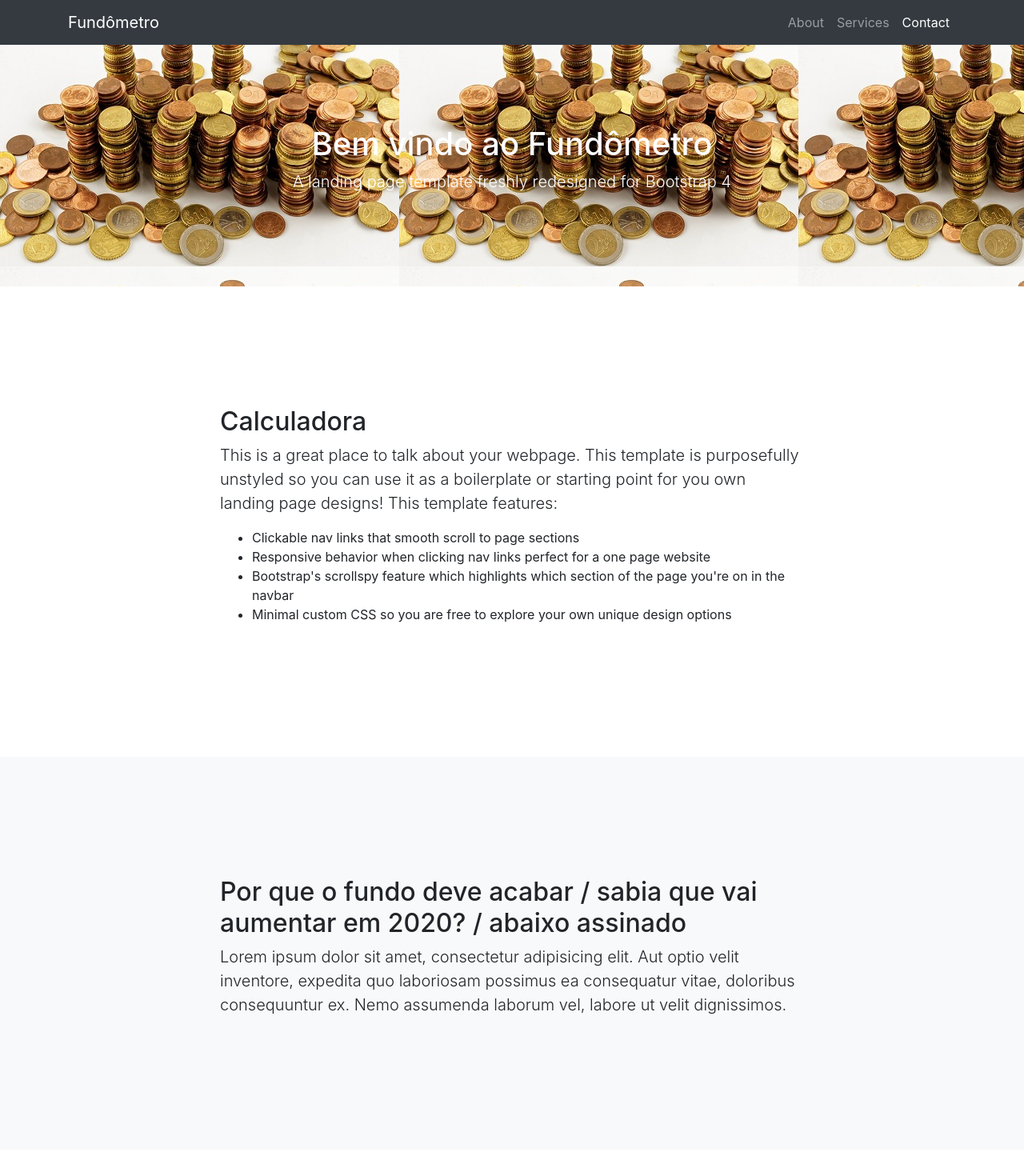
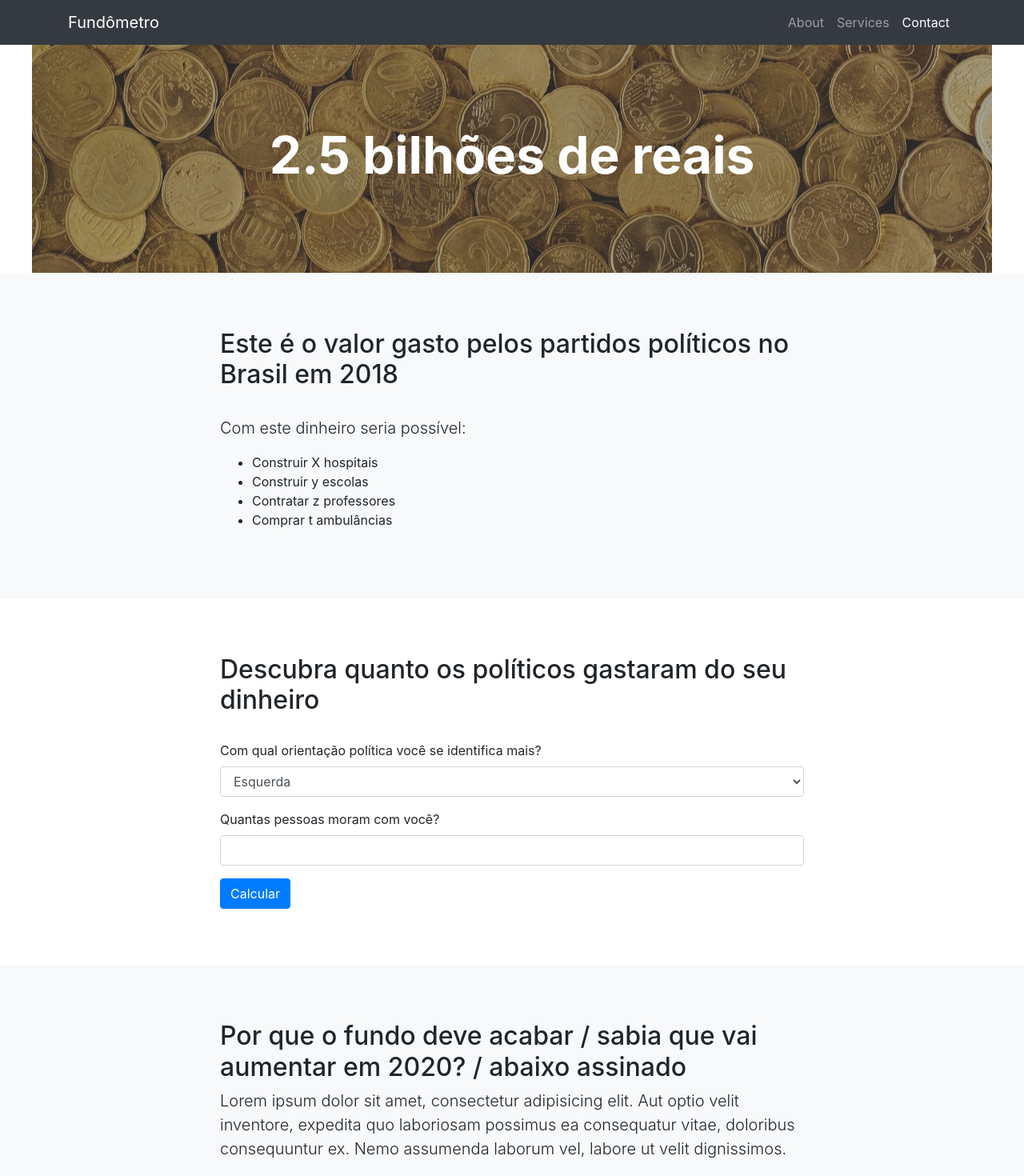
Before and after one commit to joaohornburg/fundometro, a plain HTML site: page index.html in a window 1280 px wide. Shown: the top 1470 px of the page at 80% size. Drawn offline with nearby package versions, Linux system fonts and the light colour scheme.

Commit message:
do stuff

```diff
--- a/css/scrolling-nav.css
+++ b/css/scrolling-nav.css
@@ -8,7 +8,7 @@ header {
 }
 
 section {
-  padding: 150px 0;
+  padding: 70px 0;
 }
 
 .bg-novo {
@@ -16,5 +16,11 @@ section {
 }
 
 .bg-head {
-  background-image: url("../img/moedas.jpg");
+  background-image: url("../img/coins.jpg");
+  background-repeat: no-repeat;
+  background-position: center;
 }
+
+.text-header {
+  color: #fff;
+}
--- a/index.html
+++ b/index.html
@@ -42,23 +42,49 @@
 
   <header class="bg-head text-white">
     <div class="container text-center">
-      <h1>Bem vindo ao Fundômetro</h1>
-      <p class="lead">A landing page template freshly redesigned for Bootstrap 4</p>
+      <h1 class="text-header" style="font-size: 400%"><strong>2.5 bilhões de reais</strong></h1>
     </div>
   </header>
 
-  <section id="about">
+  <section id="alternatives" class="bg-light">
     <div class="container">
       <div class="row">
         <div class="col-lg-8 mx-auto">
-          <h2>Calculadora</h2>
-          <p class="lead">This is a great place to talk about your webpage. This template is purposefully unstyled so you can use it as a boilerplate or starting point for you own landing page designs! This template features:</p>
+          <h2>Este é o valor gasto pelos partidos políticos no Brasil em 2018</h2>
+          <br/>
+          <p class="lead">Com este dinheiro seria possível:</p>
           <ul>
-            <li>Clickable nav links that smooth scroll to page sections</li>
-            <li>Responsive behavior when clicking nav links perfect for a one page website</li>
-            <li>Bootstrap's scrollspy feature which highlights which section of the page you're on in the navbar</li>
-            <li>Minimal custom CSS so you are free to explore your own unique design options</li>
+            <li>Construir X hospitais</li>
+            <li>Construir y escolas</li>
+            <li>Contratar z professores</li>
+            <li>Comprar t ambulâncias</li>
           </ul>
+        </div>
+      </div>
+    </div>
+  </section>
+
+  <section id="calculator">
+    <div class="container">
+      <div class="row">
+        <div class="col-lg-8 mx-auto">
+          <h2>Descubra quanto os políticos gastaram do seu dinheiro</h2>
+          <br/>
+          <form>
+            <div class="form-group">
+              <label for="politicalOrientation">Com qual orientação política você se identifica mais?</label>
+              <select class="form-control" id="politicalOrientation">
+                <option>Esquerda</option>
+                <option>Centro</option>
+                <option>Direita</option>
+              </select>
+            </div>
+            <div class="form-group">
+              <label for="familySize">Quantas pessoas moram com você?</label>
+              <input type="number" class="form-control" id="familySize">
+            </div>
+            <button type="submit" class="btn btn-primary">Calcular</button>
+          </form>
         </div>
       </div>
     </div>
```
Also changed, not shown: img/coins.jpg (added).
